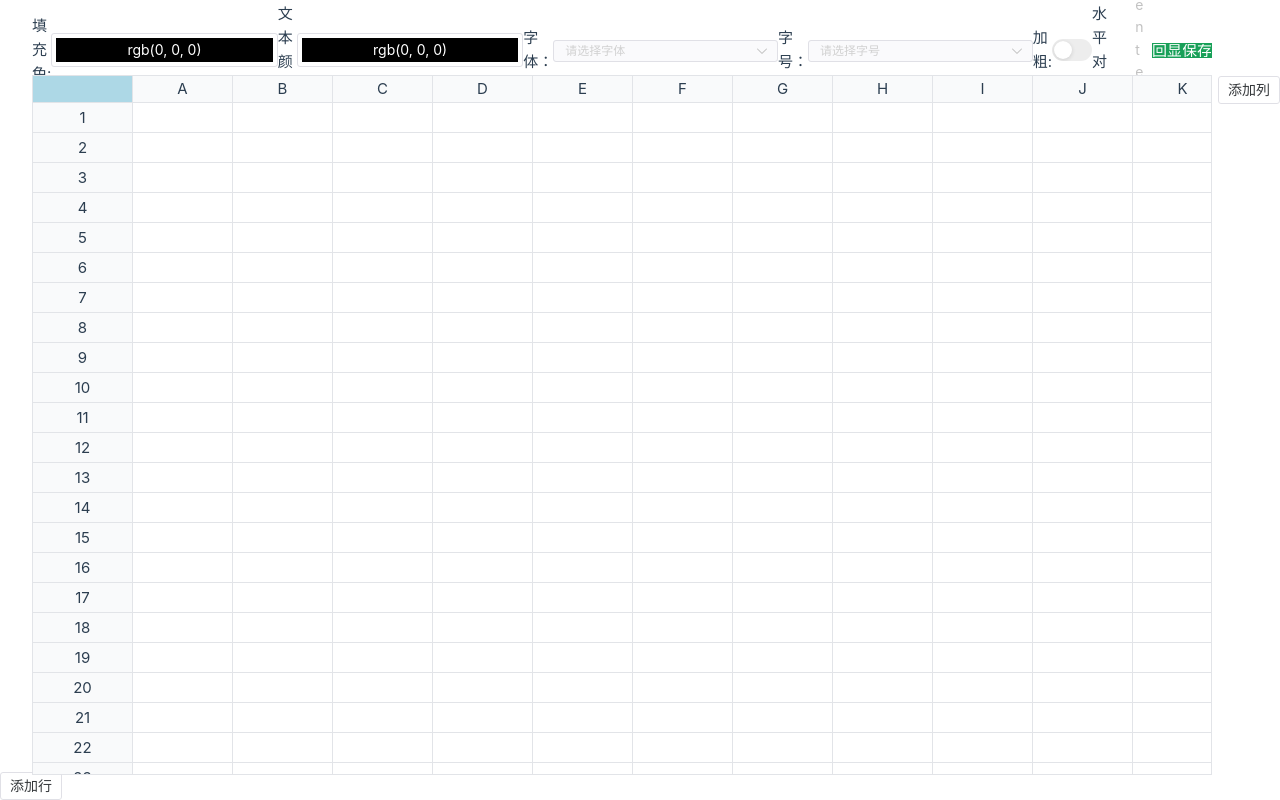
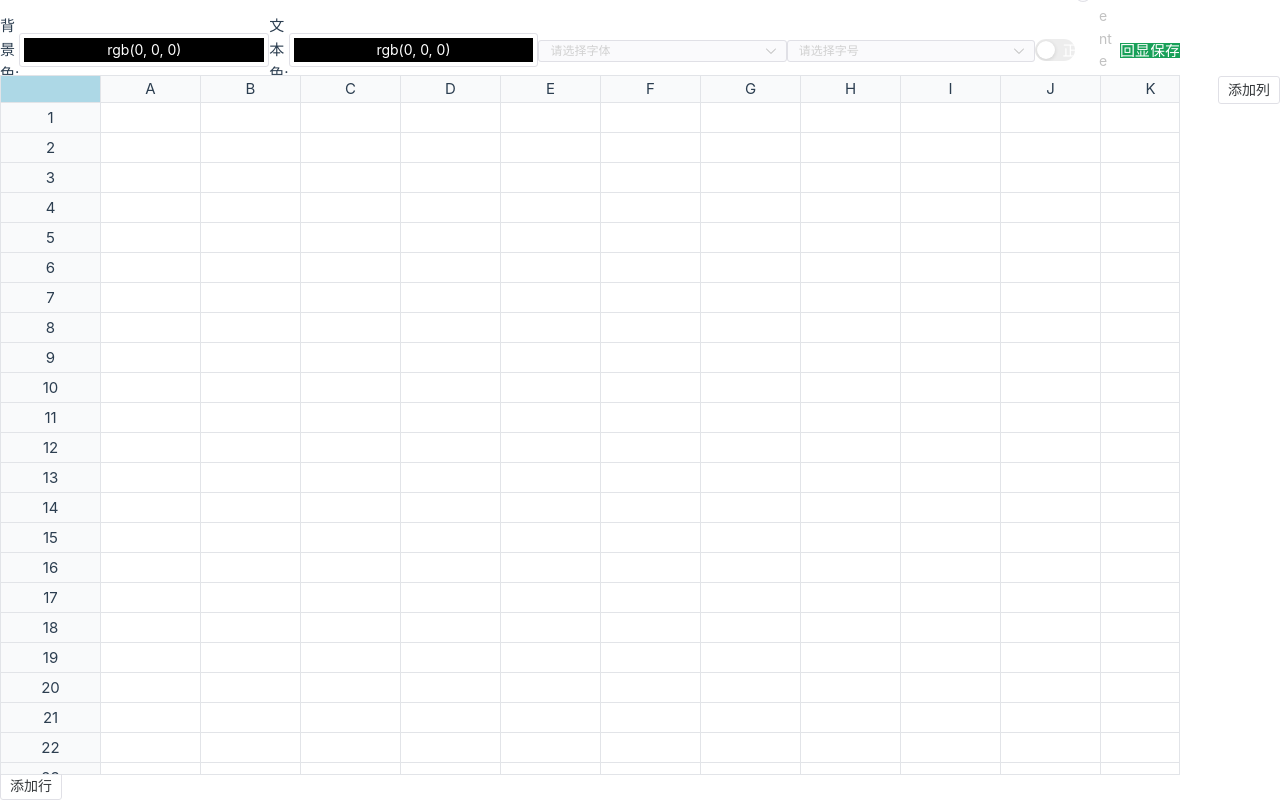
Before and after one commit to stefan-ysh/excel, a Vue app: page / in a window 1280 px wide. Built offline with nearby package versions, Linux system fonts and the light colour scheme.

Commit message:
style：部分样式优化

```diff
--- a/src/assets/main.css
+++ b/src/assets/main.css
@@ -1,24 +1,18 @@
 @import "./base.css";
 
 #app {
-  max-width: 1280px;
-  margin: 0 auto;
-  padding: 2rem;
+  /* max-width: 1280px; */
+  /* margin: 0 auto; */
+  /* padding: 2rem; */
 
   font-weight: normal;
 }
 
-a {
-  text-decoration: none;
-  color: hsla(160, 100%, 37%, 1);
-  transition: 0.4s;
-}
-
-@media (hover: hover) {
+/* @media (hover: hover) {
   a:hover {
     background-color: hsla(160, 100%, 37%, 0.2);
   }
-}
+} */
 
 @media (min-width: 1024px) {
   body {
@@ -27,8 +21,8 @@ a {
   }
 
   #app {
-    display: grid;
+    /* display: grid;
     grid-template-columns: 1fr 1fr;
-    padding: 0 2rem;
+    padding: 0 2rem; */
   }
 }
--- a/src/views/ExcelMain.vue
+++ b/src/views/ExcelMain.vue
@@ -6,22 +6,22 @@
           width: 100%;
           display: flex;
           align-items: center;
-          justify-content: space-around;
+          justify-content: space-between;
         "
       >
-        填充色:
+        背景色:
         <n-color-picker
           :disabled="!currentCell.id"
           v-model:value="currentStyle.background"
           :show-alpha="false"
         />
-        文本颜色:
+        文本色:
         <n-color-picker
           :disabled="!currentCell.id"
           v-model:value="currentStyle.color"
           :show-alpha="false"
         />
-        字体：
+        <!-- 字体： -->
         <n-select
           :disabled="!currentCell.id"
           v-model="currentStyle['font-family']"
@@ -30,7 +30,7 @@
           :options="fontFamilyOpt"
         >
         </n-select>
-        字号：
+        <!-- 字号： -->
         <n-select
           :disabled="!currentCell.id"
           v-model="currentStyle['font-size']"
@@ -39,12 +39,19 @@
           :options="fontSizeOpt"
         >
         </n-select>
-        加粗:
+        <!-- 加粗: -->
         <n-switch
           v-model:value="currentStyle['font-weight']"
           :disabled="!currentCell.id"
-        />
-        水平对齐:
+        >
+          <template #checked>
+            加粗
+          </template>
+          <template #unchecked>
+            正常
+          </template>
+        </n-switch>
+        <!-- 水平对齐: -->
         <!-- <el-select
             size="mini"
             v-model="currentStyle['text-align']"
```
